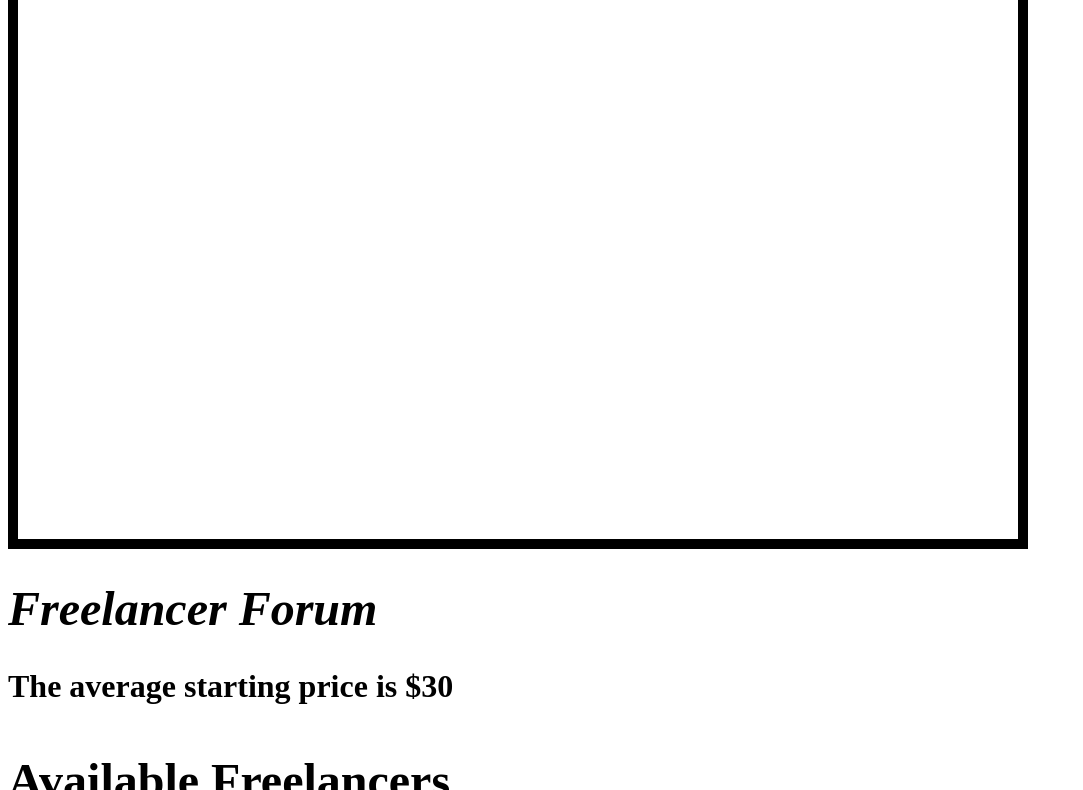
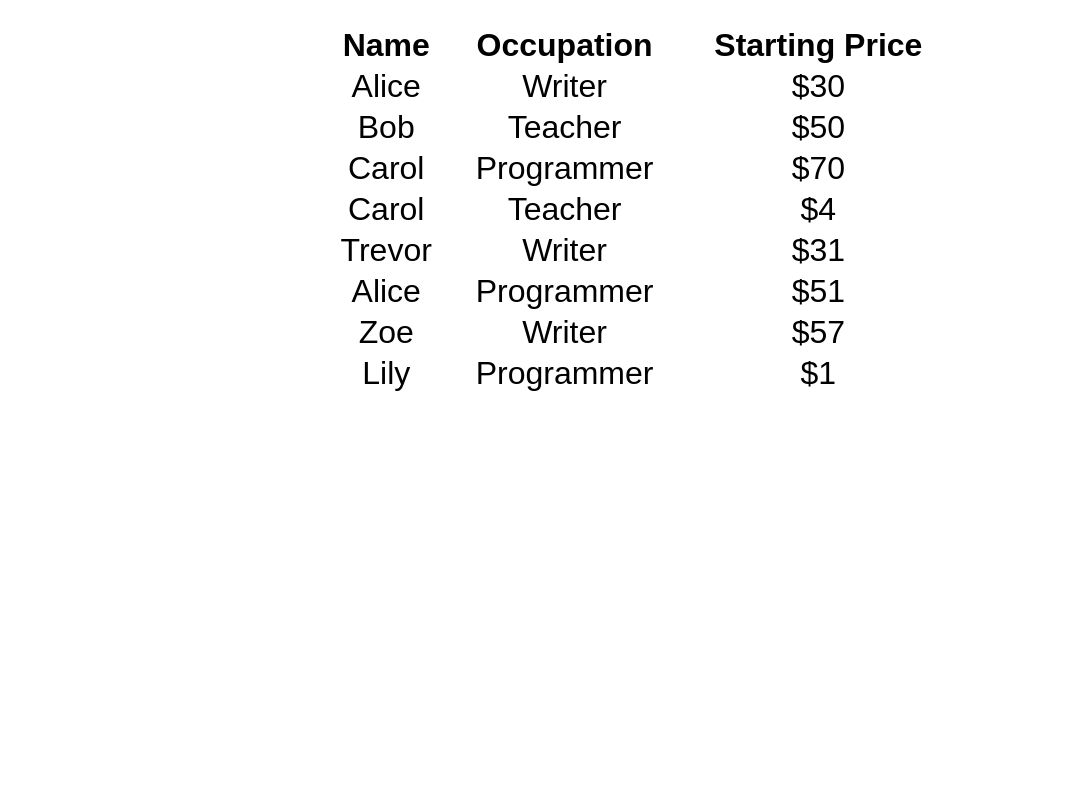
Before and after one commit to MoByte26/Unit2.FreelancerForum, a plain HTML site: page index.html in a window 1280 px wide. Shown: the part 379-1169 px from the top of the page, without its empty margins (0-1083 px from the left). After the commit the page ends 800 px from the top, so only its background shows below. Drawn offline with Linux system fonts and the light colour scheme.

Commit message:
second commit

```diff
--- a/index.html
+++ b/index.html
@@ -1,22 +1,24 @@
-<!-- <!DOCTYPE html> -->
+<!DOCTYPE html>
 <html lang="en">
-<head>
-    <meta charset="UTF-8">
-    <meta name="viewport" content="width=device-width, initial-scale=1.0">
-    <title>Document</title>
-    <link rel="stylesheet" href="style.css">
+  <head>
+    <meta charset="UTF-8" />
+    <meta name="viewport" content="width=device-width, initial-scale=1.0" />
+    <title>Freelancer Forum</title>
+    <link rel="stylesheet" href="style.css" />
+    <script src="main.js"></script>
+  </head>
 
-</head>
-<body>
-
-    <script src="main.js"></script>
-
-    <class catchAll>
-        <squareDisplay></squareDisplay>
-        <h1> </h1>
-        <h2></h2>
-        <h3></h3>
-        <h4></h4>
-    </class>
-</body>
+  <body>
+    <h1>Freelancer Forum</h1>
+    <p>The average starting price is <span id="average-price"></span>.</p>
+    <h2>Available Freelancers</h2>
+    <table>
+      <thead>
+        <th>Name</th>
+        <th>Occupation</th>
+        <th>Starting Price</th>
+      </thead>
+      <tbody id="table-body"></tbody>
+    </table>
+  </body>
 </html>
--- a/main.js
+++ b/main.js
@@ -3,63 +3,91 @@
 // new freelancer pops up every few seconds
 // avg starting price updated accordingly
 
-// *******************************************************************************
+const names = ["Alice", "Bob", "Carol", "Lily", "Trevor", "Liam", "Zoe"];
+const occupations = [
+  "Writer",
+  "Teacher",
+  "Programmer",
+  "Artist",
+  "Nail Tech",
+  "Renovator",
+];
 
-// ***************JS SQUARE********************
-
-  const squareDisplay = document.createElement('div');
-  squareDisplay.classList.add('squareDisplay');
-  const body = document.querySelector('body');
-  body.appendChild(squareDisplay);
-
-    // array of freelancers
-  const freelancers = [
-    { name: "Alice", price: 30, occupation: "writer" },
-    { name: "Bob", price: 50, occupation: "teacher" },
-    { name: "Carol", price: 70, occupation: "programmer" },
-    { name: "Sarah", price: 85, occupation: "technician" },
-    { name: "Don", price: 100, occupation: "mechanic" },
-    { name: "Spark", price: 120, occupation: "adv mechanic" },
-    { name: "Lily", price: 140, occupation: "software dev" },
-    { name: "Anya", price: 150, occupation: "grad professor" },
-  ];
-
-  const title = document.createElement("h1");
-    title.textContent = "Freelancer Forum";
-      body.append(title);
-
-  const titleTwo = document.createElement("h2");
-    titleTwo.textContent = "The average starting price is $30";
-      body.append(titleTwo);
-
-  const aF = document.createElement("h3");
-    aF.textContent = "Available Freelancers"
-      body.append(aF);
-
-  const mainText = document.createElement("div")
-    mainText.textContent = "Name Occupation Starting-Price"
-      body.append(mainText);
-
-  setInterval(() => {
-      console.log('Tick')
-      }, 1000)
+const freelancers = [
+  { name: "Alice", price: 30, occupation: "Writer" },
+  { name: "Bob", price: 50, occupation: "Teacher" },
+  { name: "Carol", price: 70, occupation: "Programmer" },
+];
+const maxLength = 15;
 
 
-
-  // initial array of freelancers
+const addFreelancerIntervalId = setInterval(addFreelancer, 1000);
 
 
+render();
 
 
-// freelancers display
+function render() {
 
+  const averagePrice = document.querySelector("#average-price");
+  const tableBody = document.querySelector("#table-body");
 
-// call function to render initial fl data
+  // Create an array of row elements from the freelancers array
+  const rowElements = freelancers.map((freelancer) => {
+    // Create a new row for each freelancer
+    const newRow = document.createElement("tr");
 
+    const { name, price, occupation } = freelancer;
+    // Create "td" elements for each detail & add the text
+    const nameDetail = document.createElement("td");
+    nameDetail.innerText = name;
 
-// function to generate new fl data
-    // called in an interval
+    const occupationDetail = document.createElement("td");
+    occupationDetail.innerText = occupation;
 
+    const priceDetail = document.createElement("td");
+    priceDetail.innerText = `$${price}`;
 
-// function to calculate avg start price
-    // called in interval
+    // Append all the "td" elements to the row
+    newRow.append(nameDetail, occupationDetail, priceDetail);
+    // Return the newly created row & its child elements
+    return newRow;
+  });
+
+  // Add the freelancer rows to the table body
+  tableBody.replaceChildren(...rowElements);
+
+  // The DOM is updated to reflect the average starting price.
+  const newAverage = calculateAveragePrice();
+  averagePrice.innerText = `$${newAverage}`;
+}
+
+/* Calculate average price */
+
+function calculateAveragePrice() {
+  const total = freelancers.reduce(
+    (subtotal, current) => subtotal + current.price,
+    0
+  );
+
+  return Math.round(total / freelancers.length);
+}
+
+/* Add a random freelancer */
+
+function addFreelancer() {
+  const name = names[Math.floor(Math.random() * names.length)];
+  const occupation =
+    occupations[Math.floor(Math.random() * occupations.length)];
+  const price = Math.floor(Math.random() * 100);
+  // Create new freelancer object and push into the freelancers array
+  freelancers.push({ name, price, occupation });
+
+  // Call render() to update the DOM with the newly added freelancer
+  render();
+
+  // Clear setInterval when freelancers length is equal to max length
+  if (freelancers.length === maxLength) {
+    clearInterval(addFreelancerIntervalId);
+  }
+}
--- a/style.css
+++ b/style.css
@@ -1,31 +1,16 @@
-/* .catchAll { */
-    .squareDisplay {
-    width: 1000px;
-    height: 900px;
-    border: 10px;
-    border-style: solid; color: black;
+body {
+    display: flex;
+    flex-direction: column;
+    justify-content: center;
+    align-items: center;
+    font-family: Arial, Helvetica, sans-serif;
+    font-size: xx-large;
+  }
+
+  table {
+    width: 50%;
+  }
+
+  td {
     text-align: center;
-
-    }
-/* ********************************************************* */
-    h1 {
-   font-size: 3em;
-   font-style: italic;
-    }
-/* ********************************************************* */
-    h2 {
-    font-size: 2em;
-    }
-/* ********************************************************* */
-
-    h3 {
-   font-size: 3em;
-    }
-/* ********************************************************* */
-
-    div {
-    display: flex;
-    word-spacing: 130px;
-    font-size: 2em;
-    }
-/* } */
+  }
```
